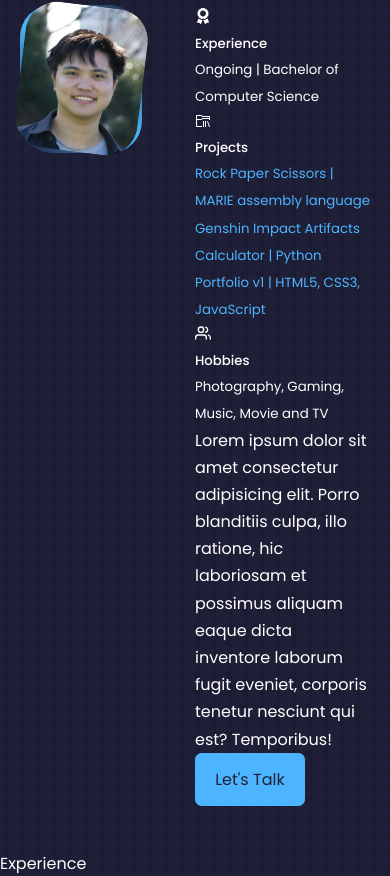
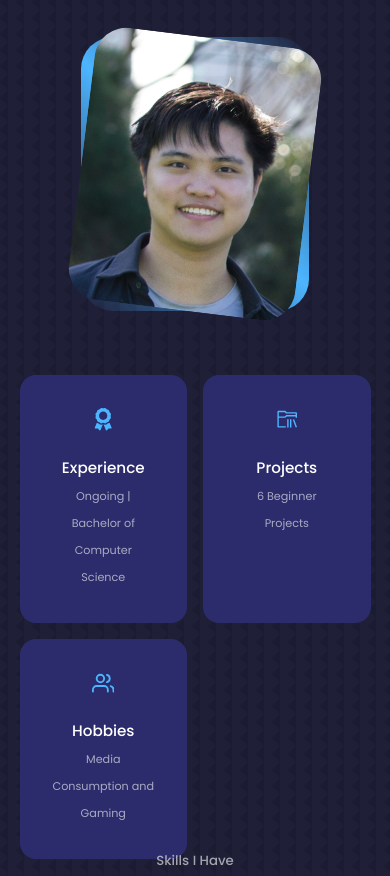
Before and after one commit to cashewna/portfolio_v2, a React (Create React App) app: page / in a window 390 px wide. Shown: the part 1030-1906 px from the top of the page. Built offline with nearby package versions, Linux system fonts and the light colour scheme.

Commit message:
Changed about cards css into grids and added responsive design to about section

```diff
--- a/src/components/about/About.jsx
+++ b/src/components/about/About.jsx
@@ -29,37 +29,13 @@ const About = () => {
             <article className="about__card">
               <VscFolderLibrary className="about__icon" />
               <h5>Projects</h5>
-              <ul>
-                <li>
-                  <small>
-                    <a href="https://github.com/cashewna/marie">
-                      Rock Paper Scissors | MARIE assembly language
-                    </a>
-                  </small>
-                </li>
-
-                <li>
-                  <small>
-                    <a href="https://github.com/cashewna/GenshinImpact-Decent-Artifacts-Average-Runs">
-                      Genshin Impact Artifacts Calculator | Python
-                    </a>
-                  </small>
-                </li>
-
-                <li>
-                  <small>
-                    <a href="https://github.com/cashewna/portfolio">
-                      Portfolio v1 | HTML5, CSS3, JavaScript
-                    </a>
-                  </small>
-                </li>
-              </ul>
+              <small>6 Beginner Projects</small>
             </article>
 
             <article className="about__card">
               <FiUsers className="about__icon" />
               <h5>Hobbies</h5>
-              <small>Photography, Gaming, Music, Movie and TV</small>
+              <small>Media Consumption and Gaming</small>
             </article>
           </div>
 
--- a/src/components/about/about.css
+++ b/src/components/about/about.css
@@ -28,3 +28,82 @@
 .about__me-image:hover {
   transform: rotate(0);
 }
+
+.about__cards {
+  display: grid;
+  grid-template-columns: repeat(3, 1fr);
+  gap: 1.5rem;
+}
+
+.about__card {
+  background: var(--color-bg-variant);
+  border: 1px solid transparent;
+  border-radius: 1rem;
+  padding: 2rem;
+  text-align: center;
+  transition: var(--transition);
+}
+
+.about__card:hover {
+  background: transparent;
+  border-color: var(--color-primary-variant);
+  cursor: default;
+}
+
+.about__icon {
+  color: var(--color-primary);
+  font-size: 1.4rem;
+  margin-bottom: 1rem;
+}
+
+.about__card h5 {
+  font-size: 0.95rem;
+}
+
+.about__card small {
+  font-size: 0.7rem;
+  color: var(--color-light);
+}
+
+.about__content p {
+  margin: 2rem 0 2.6rem;
+  color: var(--color-light);
+}
+
+/* ========== Media Queries (Medium Devices) ========== */
+@media screen and (max-width: 1024px) {
+  .about__container {
+    grid-template-columns: 1fr;
+    gap: 0;
+  }
+
+  .about__me {
+    width: 50%;
+    margin: 2rem auto 4rem;
+  }
+
+  .about__content p {
+    margin: 1rem 0 1.5rem;
+  }
+}
+
+/* ========== Media Queries (Small Devices) ========== */
+@media screen and (max-width: 600px) {
+  .about__me {
+    width: 65%;
+    margin: 0 auto 3 rem;
+  }
+
+  .about__cards {
+    grid-template-columns: 1fr 1fr;
+    gap: 1rem;
+  }
+
+  .about__content {
+    text-align: center;
+  }
+
+  .about__content p {
+    margin: 1.5rem 0;
+  }
+}
--- a/src/components/experience/Experience.jsx
+++ b/src/components/experience/Experience.jsx
@@ -1,8 +1,27 @@
 import React from "react";
 import "./experience.css";
+import { BsPatchCheckFill } from "react-icons/bs";
 
 const Experience = () => {
-  return <section id="experience">Experience</section>;
+  return (
+    <section id="experience">
+      <h5>Skills I Have</h5>
+      <h2>My Experience</h2>
+
+      <div className="container experience__container">
+        <div className="experience__languages">
+          <h3>Programming Languages</h3>
+          <div className="experience__content">
+            <article className="experience__details">
+              <BsPatchCheckFill />
+            </article>
+          </div>
+        </div>
+
+        <div className="experience__techstacks"></div>
+      </div>
+    </section>
+  );
 };
 
 export default Experience;
```
